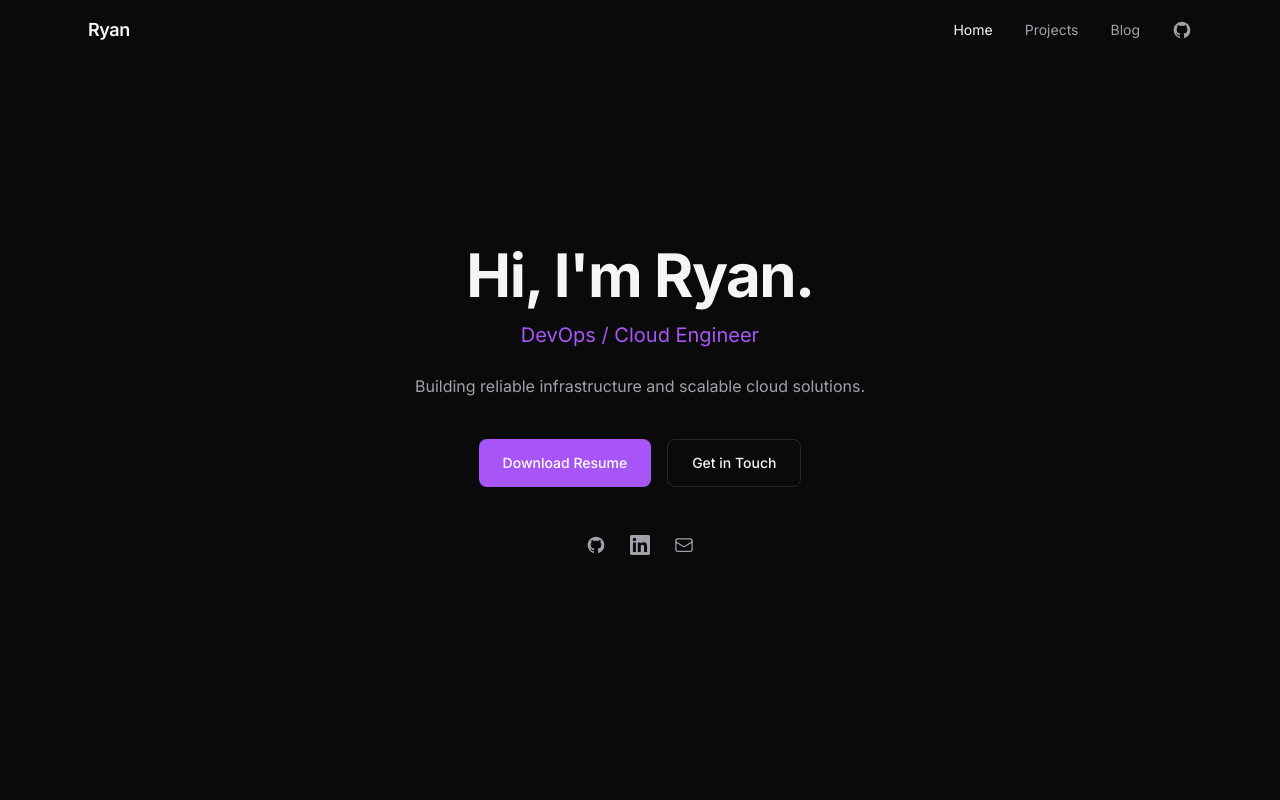
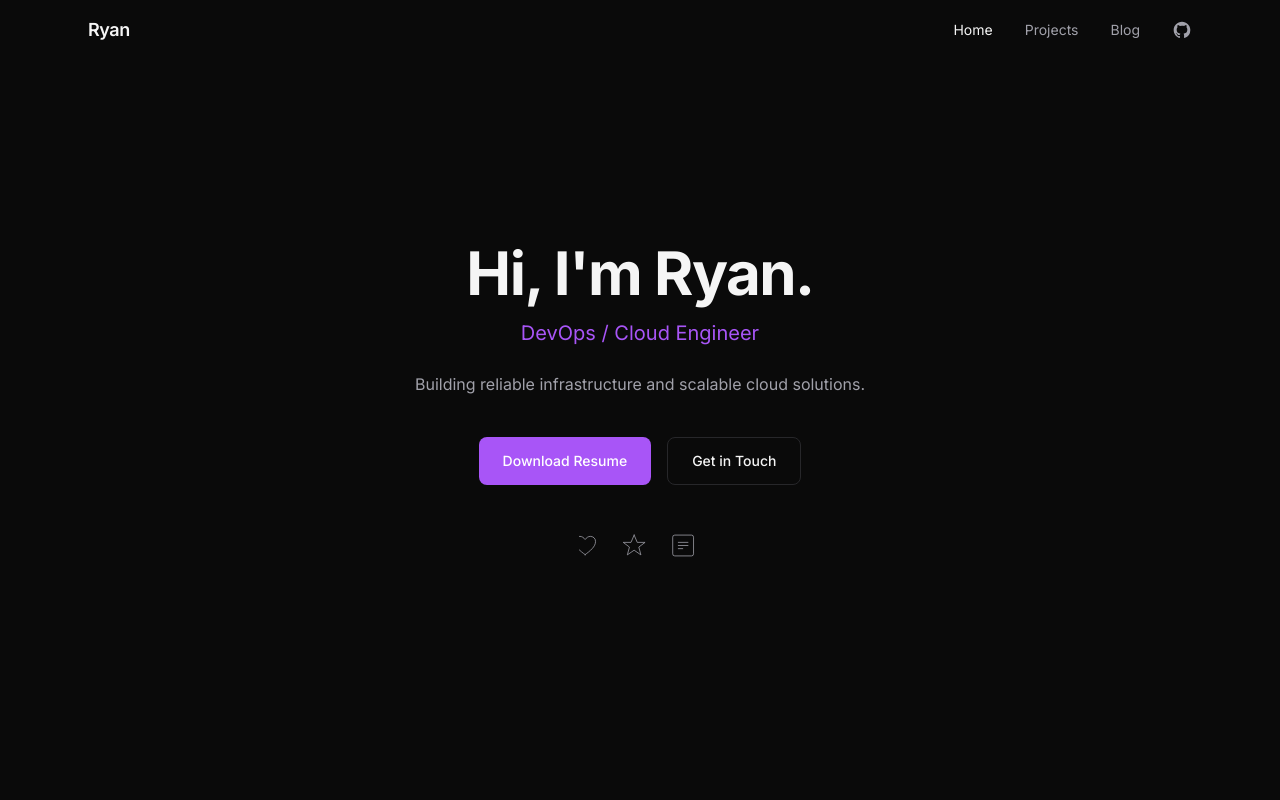
Before and after one commit to goodguyryan/homeserver, a Next.js app in the folder website/frontend/: page / in a window 1280 px wide. Shown: the top 800 px of the page. Built offline with nearby package versions, Linux system fonts and the light colour scheme.

Commit message:
Add logo carousel

```diff
--- a/website/frontend/app/components/Contact.tsx
+++ b/website/frontend/app/components/Contact.tsx
@@ -13,7 +13,7 @@ export default function Contact() {
           </p>
         </ScrollFadeIn>
 
-        <div className="mt-10 flex flex-col gap-6">
+        <div className="mt-10 flex flex-row items-center justify-center gap-8">
           {[
             {
               href: "mailto:hello@ryanngjk.dev",
@@ -21,7 +21,7 @@ export default function Contact() {
               value: "hello@ryanngjk.dev",
               icon: (
                 <svg
-                  className="h-5 w-5 shrink-0 text-accent"
+                  className="h-10 w-10 text-accent transition-colors hover:text-foreground"
                   fill="none"
                   viewBox="0 0 24 24"
                   stroke="currentColor"
@@ -41,7 +41,7 @@ export default function Contact() {
               value: "github.com",
               external: true,
               icon: (
-                <svg className="h-5 w-5 shrink-0 text-accent" fill="currentColor" viewBox="0 0 24 24">
+                <svg className="h-10 w-10 text-accent transition-colors hover:text-foreground" fill="currentColor" viewBox="0 0 24 24">
                   <path
                     fillRule="evenodd"
                     d="M12 2C6.477 2 2 6.484 2 12.017c0 4.425 2.865 8.18 6.839 9.504.5.092.682-.217.682-.483 0-.237-.008-.868-.013-1.703-2.782.605-3.369-1.343-3.369-1.343-.454-1.158-1.11-1.466-1.11-1.466-.908-.62.069-.608.069-.608 1.003.07 1.531 1.032 1.531 1.032.892 1.53 2.341 1.088 2.91.832.092-.647.35-1.088.636-1.338-2.22-.253-4.555-1.113-4.555-4.951 0-1.093.39-1.988 1.029-2.688-.103-.253-.446-1.272.098-2.65 0 0 .84-.27 2.75 1.026A9.564 9.564 0 0112 6.844c.85.004 1.705.115 2.504.337 1.909-1.296 2.747-1.027 2.747-1.027.546 1.379.202 2.398.1 2.651.64.7 1.028 1.595 1.028 2.688 0 3.848-2.339 4.695-4.566 4.943.359.309.678.92.678 1.855 0 1.338-.012 2.419-.012 2.747 0 .268.18.58.688.482A10.019 10.019 0 0022 12.017C22 6.484 17.522 2 12 2z"
@@ -56,7 +56,7 @@ export default function Contact() {
               value: "linkedin.com",
               external: true,
               icon: (
-                <svg className="h-5 w-5 shrink-0 text-accent" fill="currentColor" viewBox="0 0 24 24">
+                <svg className="h-10 w-10 text-accent transition-colors hover:text-foreground" fill="currentColor" viewBox="0 0 24 24">
                   <path d="M20.447 20.452h-3.554v-5.569c0-1.328-.027-3.037-1.852-3.037-1.853 0-2.136 1.445-2.136 2.939v5.667H9.351V9h3.414v1.561h.046c.477-.9 1.637-1.85 3.37-1.85 3.601 0 4.267 2.37 4.267 5.455v6.286zM5.337 7.433a2.062 2.062 0 01-2.063-2.065 2.064 2.064 0 112.063 2.065zm1.782 13.019H3.555V9h3.564v11.452zM22.225 0H1.771C.792 0 0 .774 0 1.729v20.542C0 23.227.792 24 1.771 24h20.451C23.2 24 24 23.227 24 22.271V1.729C24 .774 23.2 0 22.222 0h.003z" />
                 </svg>
               ),
@@ -67,13 +67,10 @@ export default function Contact() {
                 href={item.href}
                 target={item.external ? "_blank" : undefined}
                 rel={item.external ? "noopener noreferrer" : undefined}
-                className="flex items-center gap-4 rounded-lg border border-border bg-surface p-4 text-left transition-colors hover:border-muted"
+                className="flex items-center justify-center p-4 transition-transform hover:scale-110"
+                aria-label={item.label}
               >
                 {item.icon}
-                <div>
-                  <p className="text-xs text-muted">{item.label}</p>
-                  <p className="text-sm text-foreground">{item.value}</p>
-                </div>
               </a>
             </ScrollFadeIn>
           ))}
--- a/website/frontend/app/components/Hero.tsx
+++ b/website/frontend/app/components/Hero.tsx
@@ -1,6 +1,7 @@
 "use client";
 
 import { motion } from "framer-motion";
+import LogoCarousel from "./LogoCarousel";
 
 export default function Hero() {
   return (
@@ -61,53 +62,9 @@ export default function Hero() {
           initial={{ opacity: 0 }}
           animate={{ opacity: 1 }}
           transition={{ duration: 0.5, delay: 0.6 }}
-          className="mt-12 flex items-center justify-center gap-6"
+          className="mt-12"
         >
-          <a
-            href="https://github.com"
-            target="_blank"
-            rel="noopener noreferrer"
-            className="text-muted transition-colors hover:text-foreground"
-            aria-label="GitHub"
-          >
-            <svg className="h-5 w-5" fill="currentColor" viewBox="0 0 24 24">
-              <path
-                fillRule="evenodd"
-                d="M12 2C6.477 2 2 6.484 2 12.017c0 4.425 2.865 8.18 6.839 9.504.5.092.682-.217.682-.483 0-.237-.008-.868-.013-1.703-2.782.605-3.369-1.343-3.369-1.343-.454-1.158-1.11-1.466-1.11-1.466-.908-.62.069-.608.069-.608 1.003.07 1.531 1.032 1.531 1.032.892 1.53 2.341 1.088 2.91.832.092-.647.35-1.088.636-1.338-2.22-.253-4.555-1.113-4.555-4.951 0-1.093.39-1.988 1.029-2.688-.103-.253-.446-1.272.098-2.65 0 0 .84-.27 2.75 1.026A9.564 9.564 0 0112 6.844c.85.004 1.705.115 2.504.337 1.909-1.296 2.747-1.027 2.747-1.027.546 1.379.202 2.398.1 2.651.64.7 1.028 1.595 1.028 2.688 0 3.848-2.339 4.695-4.566 4.943.359.309.678.92.678 1.855 0 1.338-.012 2.419-.012 2.747 0 .268.18.58.688.482A10.019 10.019 0 0022 12.017C22 6.484 17.522 2 12 2z"
-                clipRule="evenodd"
-              />
-            </svg>
-          </a>
-          <a
-            href="https://linkedin.com"
-            target="_blank"
-            rel="noopener noreferrer"
-            className="text-muted transition-colors hover:text-foreground"
-            aria-label="LinkedIn"
-          >
-            <svg className="h-5 w-5" fill="currentColor" viewBox="0 0 24 24">
-              <path d="M20.447 20.452h-3.554v-5.569c0-1.328-.027-3.037-1.852-3.037-1.853 0-2.136 1.445-2.136 2.939v5.667H9.351V9h3.414v1.561h.046c.477-.9 1.637-1.85 3.37-1.85 3.601 0 4.267 2.37 4.267 5.455v6.286zM5.337 7.433a2.062 2.062 0 01-2.063-2.065 2.064 2.064 0 112.063 2.065zm1.782 13.019H3.555V9h3.564v11.452zM22.225 0H1.771C.792 0 0 .774 0 1.729v20.542C0 23.227.792 24 1.771 24h20.451C23.2 24 24 23.227 24 22.271V1.729C24 .774 23.2 0 22.222 0h.003z" />
-            </svg>
-          </a>
-          <a
-            href="mailto:hello@ryanngjk.dev"
-            className="text-muted transition-colors hover:text-foreground"
-            aria-label="Email"
-          >
-            <svg
-              className="h-5 w-5"
-              fill="none"
-              viewBox="0 0 24 24"
-              stroke="currentColor"
-              strokeWidth={1.5}
-            >
-              <path
-                strokeLinecap="round"
-                strokeLinejoin="round"
-                d="M21.75 6.75v10.5a2.25 2.25 0 01-2.25 2.25h-15a2.25 2.25 0 01-2.25-2.25V6.75m19.5 0A2.25 2.25 0 0019.5 4.5h-15a2.25 2.25 0 00-2.25 2.25m19.5 0v.243a2.25 2.25 0 01-1.07 1.916l-7.5 4.615a2.25 2.25 0 01-2.36 0L3.32 8.91a2.25 2.25 0 01-1.07-1.916V6.75"
-              />
-            </svg>
-          </a>
+          <LogoCarousel />
         </motion.div>
       </div>
     </section>
--- a/website/frontend/app/components/LatestBlog.tsx
+++ b/website/frontend/app/components/LatestBlog.tsx
@@ -32,7 +32,7 @@ export default function LatestBlog({ posts }: { posts: BlogMeta[] }) {
               href="/blog"
               className="inline-flex h-12 items-center justify-center rounded-lg bg-accent px-6 text-sm font-medium text-white transition-colors hover:bg-accent-hover"
             >
-              See More ?
+              See More →
             </Link>
           </div>
         </ScrollFadeIn>
--- /dev/null
+++ b/website/frontend/app/components/LogoCarousel/index.tsx
@@ -0,0 +1,42 @@
+"use client";
+
+import { useEffect } from "react";
+import { motion, animate, useMotionValue } from "framer-motion";
+import { logos } from "./logos";
+
+const LOGO_WIDTH = 25;
+const GAP_WIDTH = 24;
+const TOTAL_PER_LOGO = LOGO_WIDTH + GAP_WIDTH;
+const SCROLL_DISTANCE = -(logos.length * TOTAL_PER_LOGO);
+const CYCLE_DURATION = logos.length * 2;
+
+export default function LogoCarousel() {
+  const scrollX = useMotionValue(0);
+
+  useEffect(() => {
+    const controls = animate(scrollX, SCROLL_DISTANCE, {
+      duration: CYCLE_DURATION,
+      ease: "linear",
+      repeat: Infinity,
+      repeatType: "loop",
+    });
+    return () => controls.stop();
+  }, [scrollX]);
+
+  const displayLogos = [...logos, ...logos];
+
+  return (
+    <div className="overflow-hidden w-[123px] mx-auto">
+      <motion.div style={{ x: scrollX }} className="flex gap-6">
+        {displayLogos.map((logo, index) => (
+          <div
+            key={`${logo.id}-${index}`}
+            className="w-[25px] h-[25px] flex items-center justify-center text-muted"
+          >
+            {logo.svg}
+          </div>
+        ))}
+      </motion.div>
+    </div>
+  );
+}
--- /dev/null
+++ b/website/frontend/app/components/LogoCarousel/logos.tsx
@@ -0,0 +1,107 @@
+import { ReactNode } from "react";
+
+export interface Logo {
+  id: string;
+  name: string;
+  href?: string;
+  ariaLabel: string;
+  svg: ReactNode;
+}
+
+export const logos: Logo[] = [
+  {
+    id: "1",
+    name: "Logo 1",
+    ariaLabel: "Logo 1",
+    svg: (
+      <svg
+        className="h-[25px] w-[25px]"
+        fill="none"
+        viewBox="0 0 48 48"
+        stroke="currentColor"
+        strokeWidth={1.5}
+      >
+        <rect x={4} y={4} width={40} height={40} rx={4} />
+        <path d="M14 18h20M14 24h20M14 30h10" />
+      </svg>
+    ),
+  },
+  {
+    id: "2",
+    name: "Logo 2",
+    ariaLabel: "Logo 2",
+    svg: (
+      <svg
+        className="h-[25px] w-[25px]"
+        fill="none"
+        viewBox="0 0 48 48"
+        stroke="currentColor"
+        strokeWidth={1.5}
+      >
+        <circle cx={24} cy={24} r={20} />
+        <path d="M24 18v12M18 24h12" />
+      </svg>
+    ),
+  },
+  {
+    id: "3",
+    name: "Logo 3",
+    ariaLabel: "Logo 3",
+    svg: (
+      <svg
+        className="h-[25px] w-[25px]"
+        fill="none"
+        viewBox="0 0 48 48"
+        stroke="currentColor"
+        strokeWidth={1.5}
+      >
+        <path
+          strokeLinecap="round"
+          strokeLinejoin="round"
+          d="M24 4L4 14v20l20 10 20-10V14L24 4z"
+        />
+        <path d="M24 14v20M14 19l10 5 10-5" />
+      </svg>
+    ),
+  },
+  {
+    id: "4",
+    name: "Logo 4",
+    ariaLabel: "Logo 4",
+    svg: (
+      <svg
+        className="h-[25px] w-[25px]"
+        fill="none"
+        viewBox="0 0 48 48"
+        stroke="currentColor"
+        strokeWidth={1.5}
+      >
+        <path
+          strokeLinecap="round"
+          strokeLinejoin="round"
+          d="M24 41.5C14.5 34.5 4 26.5 4 16C4 10.5 8.5 6.5 14 6.5C18 6.5 21.5 9 24 12.5C26.5 9 30 6.5 34 6.5C39.5 6.5 44 10.5 44 16C44 26.5 33.5 34.5 24 41.5Z"
+        />
+      </svg>
+    ),
+  },
+  {
+    id: "5",
+    name: "Logo 5",
+    ariaLabel: "Logo 5",
+    svg: (
+      <svg
+        className="h-[25px] w-[25px]"
+        fill="none"
+        viewBox="0 0 48 48"
+        stroke="currentColor"
+        strokeWidth={1.5}
+      >
+        <path
+          strokeLinecap="round"
+          strokeLinejoin="round"
+          d="M24 4L30 18H45L33 27L37 42L24 33L11 42L15 27L3 18H18L24 4Z"
+        />
+      </svg>
+    ),
+  },
+];
```
